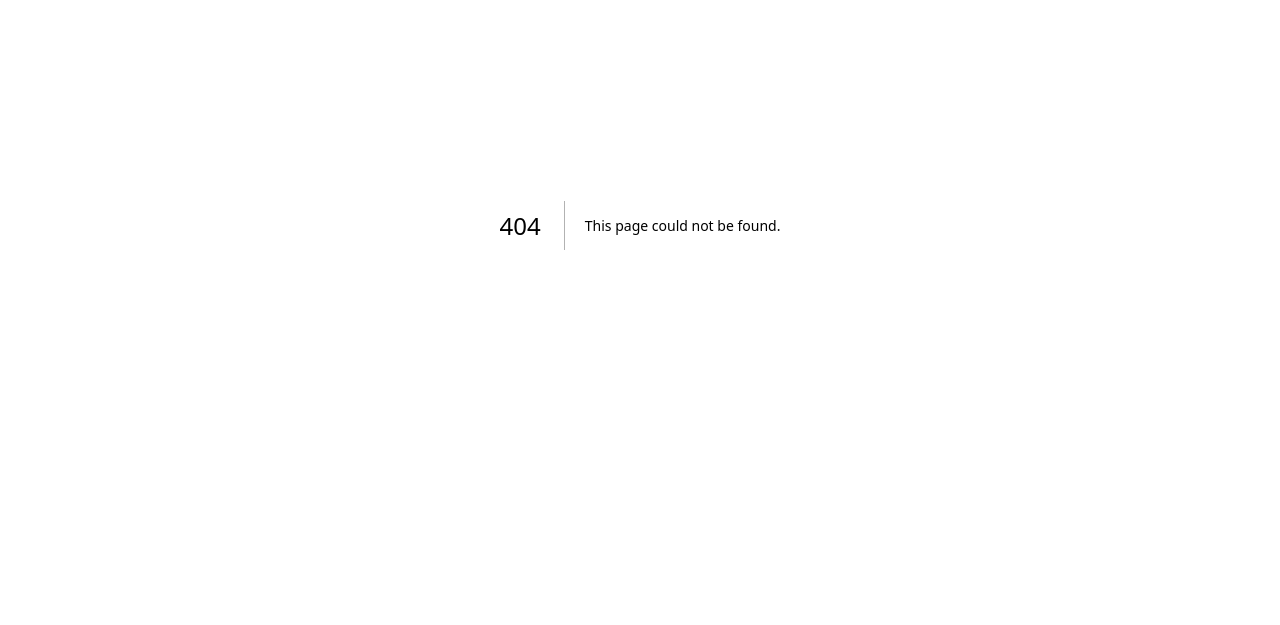
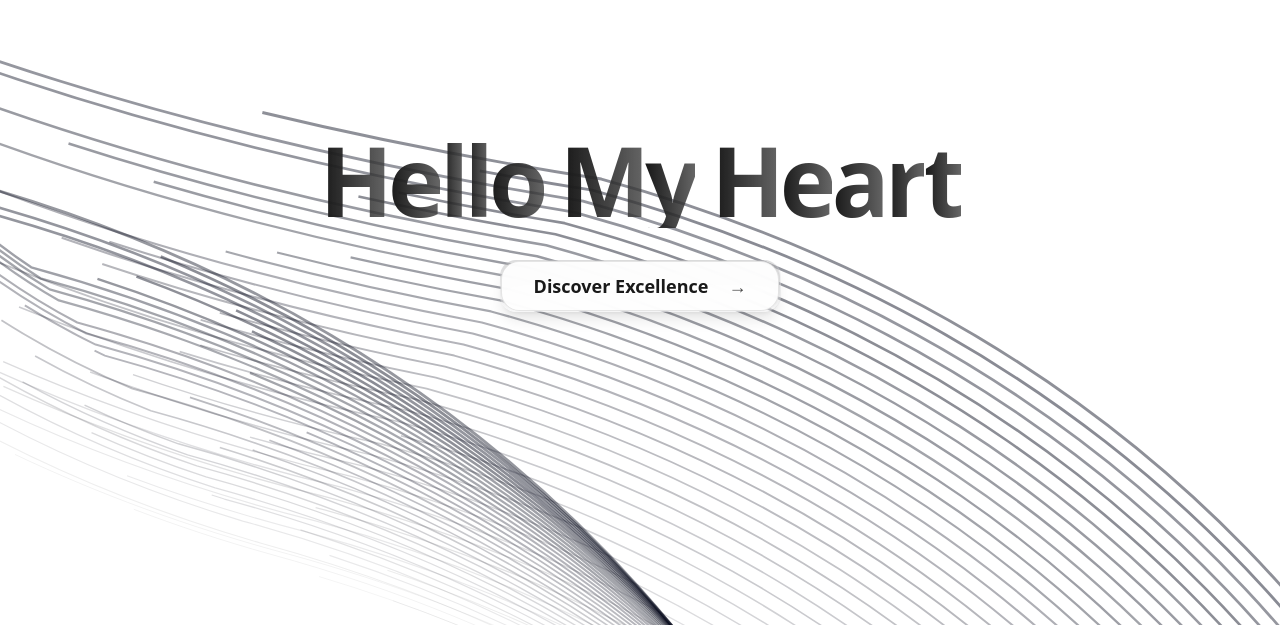
Before and after one commit to DuckSave/nextjs-deploid-2, a Next.js app: page / in a window 1280 px wide. Before the commit this address had no page. Shown: the part 175-800 px from the top of the page. Built offline with nearby package versions, Linux system fonts and the light colour scheme.

Commit message:
page home

```diff
--- /dev/null
+++ b/app/page.tsx
@@ -0,0 +1,7 @@
+import React from "react";
+import Home from "@/components/background-paths"
+export default function ChatManament() {
+    return (
+        <Home/>
+    )
+}
--- /dev/null
+++ b/components/background-paths.tsx
@@ -0,0 +1,123 @@
+"use client"
+
+import { motion } from "framer-motion"
+import { Button } from "@/components/ui/button"
+
+function FloatingPaths({ position }: { position: number }) {
+  const paths = Array.from({ length: 36 }, (_, i) => ({
+    id: i,
+    d: `M-${380 - i * 5 * position} -${189 + i * 6}C-${
+      380 - i * 5 * position
+    } -${189 + i * 6} -${312 - i * 5 * position} ${216 - i * 6} ${
+      152 - i * 5 * position
+    } ${343 - i * 6}C${616 - i * 5 * position} ${470 - i * 6} ${
+      684 - i * 5 * position
+    } ${875 - i * 6} ${684 - i * 5 * position} ${875 - i * 6}`,
+    color: `rgba(15,23,42,${0.1 + i * 0.03})`,
+    width: 0.5 + i * 0.03,
+  }))
+
+  return (
+    <div className="absolute inset-0 pointer-events-none">
+      <svg className="w-full h-full text-slate-950 dark:text-white" viewBox="0 0 696 316" fill="none">
+        <title>
+          Wellcome to my DuckSave Web
+        </title>
+        {paths.map((path) => (
+          <motion.path
+            key={path.id}
+            d={path.d}
+            stroke="currentColor"
+            strokeWidth={path.width}
+            strokeOpacity={0.1 + path.id * 0.03}
+            initial={{ pathLength: 0.3, opacity: 0.6 }}
+            animate={{
+              pathLength: 1,
+              opacity: [0.3, 0.6, 0.3],
+              pathOffset: [0, 1, 0],
+            }}
+            transition={{
+              duration: 20 + Math.random() * 10,
+              repeat: Number.POSITIVE_INFINITY,
+              ease: "linear",
+            }}
+          />
+        ))}
+      </svg>
+    </div>
+  )
+}
+
+export default function BackgroundPaths({
+  title = "Hello My Heart",
+}: {
+  title?: string
+}) {
+  const words = title.split(" ")
+
+  return (
+    <div className="relative min-h-screen w-full flex items-center justify-center overflow-hidden bg-white dark:bg-neutral-950">
+      <div className="absolute inset-0">
+        <FloatingPaths position={1} />
+        <FloatingPaths position={-1} />
+      </div>
+
+      <div className="relative z-10 container mx-auto px-4 md:px-6 text-center">
+        <motion.div
+          initial={{ opacity: 0 }}
+          animate={{ opacity: 1 }}
+          transition={{ duration: 2 }}
+          className="max-w-4xl mx-auto"
+        >
+          <h1 className="text-5xl sm:text-7xl md:text-8xl font-bold mb-8 tracking-tighter">
+            {words.map((word, wordIndex) => (
+              <span key={wordIndex} className="inline-block mr-4 last:mr-0">
+                {word.split("").map((letter, letterIndex) => (
+                  <motion.span
+                    key={`${wordIndex}-${letterIndex}`}
+                    initial={{ y: 100, opacity: 0 }}
+                    animate={{ y: 0, opacity: 1 }}
+                    transition={{
+                      delay: wordIndex * 0.1 + letterIndex * 0.03,
+                      type: "spring",
+                      stiffness: 150,
+                      damping: 25,
+                    }}
+                    className="inline-block text-transparent bg-clip-text
+                                        bg-gradient-to-r from-neutral-900 to-neutral-700/80
+                                        dark:from-white dark:to-white/80"
+                  >
+                    {letter}
+                  </motion.span>
+                ))}
+              </span>
+            ))}
+          </h1>
+
+          <div
+            className="inline-block group relative bg-gradient-to-b from-black/10 to-white/10
+                        dark:from-white/10 dark:to-black/10 p-px rounded-2xl backdrop-blur-lg
+                        overflow-hidden shadow-lg hover:shadow-xl transition-shadow duration-300"
+          >
+            <Button
+              variant="ghost"
+              className="rounded-[1.15rem] px-8 py-6 text-lg font-semibold backdrop-blur-md
+                            bg-white/95 hover:bg-white/100 dark:bg-black/95 dark:hover:bg-black/100
+                            text-black dark:text-white transition-all duration-300
+                            group-hover:-translate-y-0.5 border border-black/10 dark:border-white/10
+                            hover:shadow-md dark:hover:shadow-neutral-800/50"
+            >
+              <span className="opacity-90 group-hover:opacity-100 transition-opacity">Discover Excellence</span>
+              <span
+                className="ml-3 opacity-70 group-hover:opacity-100 group-hover:translate-x-1.5
+                                transition-all duration-300"
+              >
+                →
+              </span>
+            </Button>
+          </div>
+        </motion.div>
+      </div>
+    </div>
+  )
+}
--- a/components/ui/button.tsx
+++ b/components/ui/button.tsx
@@ -5,7 +5,7 @@
 import { cn } from "@/lib/utils"
 
 const buttonVariants = cva(
-  "inline-flex items-center justify-center gap-2 whitespace-nowrap rounded-md text-sm font-medium transition-[color,box-shadow] disabled:pointer-events-none disabled:opacity-50 [&_svg]:pointer-events-none [&_svg:not([class*='size-'])]:size-4 [&_svg]:shrink-0 outline-none focus-visible:border-ring focus-visible:ring-ring/50 focus-visible:ring-[3px] aria-invalid:ring-destructive/20 dark:aria-invalid:ring-destructive/40 aria-invalid:border-destructive",
+  "inline-flex items-center justify-center gap-2 whitespace-nowrap rounded-md text-sm font-medium transition-[color,box-shadow] disabled:pointer-events-none disabled:opacity-50 [&_svg]:pointer-events-none [&_svg:not([class*='size-'])]:size-4 shrink-0 [&_svg]:shrink-0 outline-none focus-visible:border-ring focus-visible:ring-ring/50 focus-visible:ring-[3px] aria-invalid:ring-destructive/20 dark:aria-invalid:ring-destructive/40 aria-invalid:border-destructive",
   {
     variants: {
       variant: {
--- a/package.json
+++ b/package.json
@@ -16,6 +16,7 @@
     "axios": "^1.8.1",
     "class-variance-authority": "^0.7.1",
     "clsx": "^2.1.1",
+    "framer-motion": "^12.4.10",
     "lucide-react": "^0.476.0",
     "next": "15.2.0",
     "nextjs": "file:",
```
Also changed, not shown: 1 other file (tests, documents, lock files or other folders).
